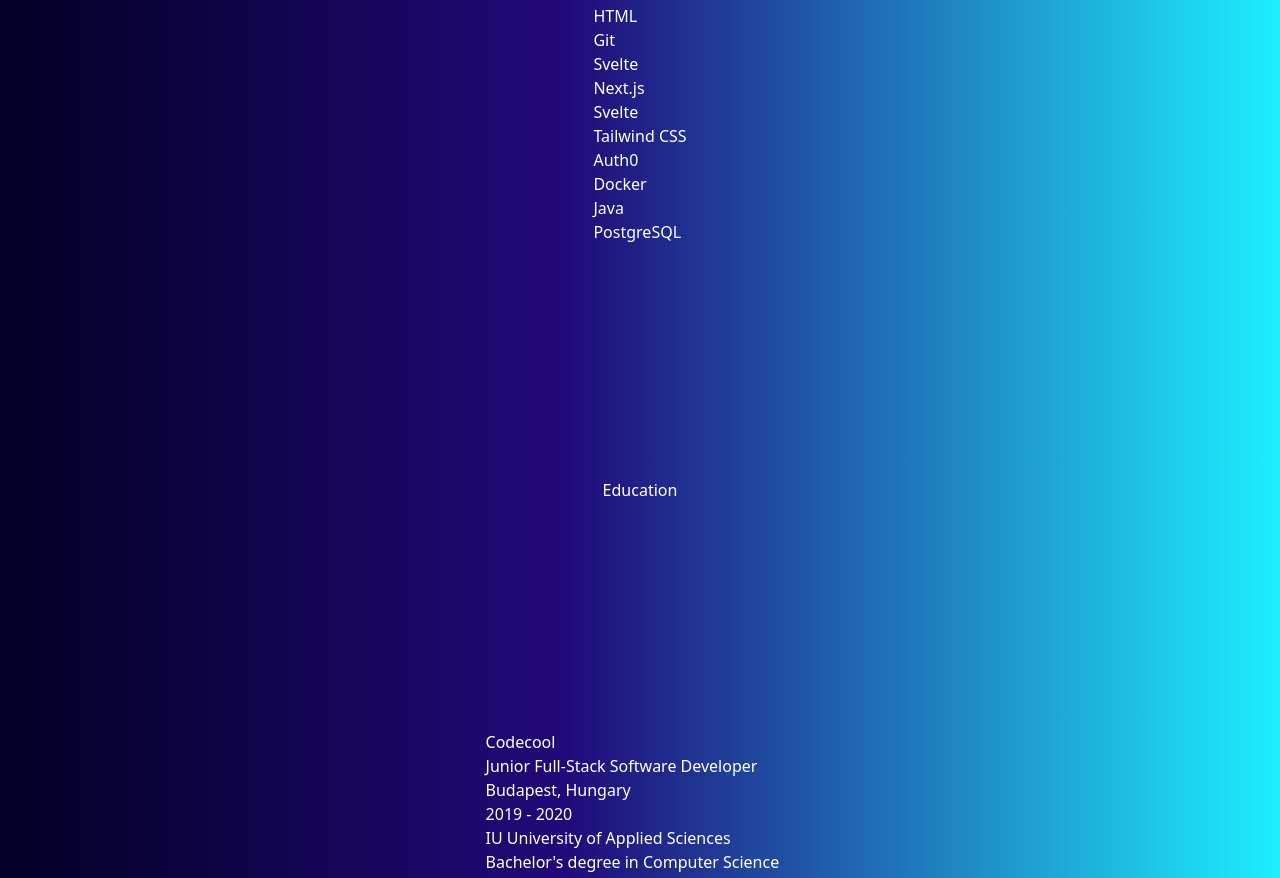
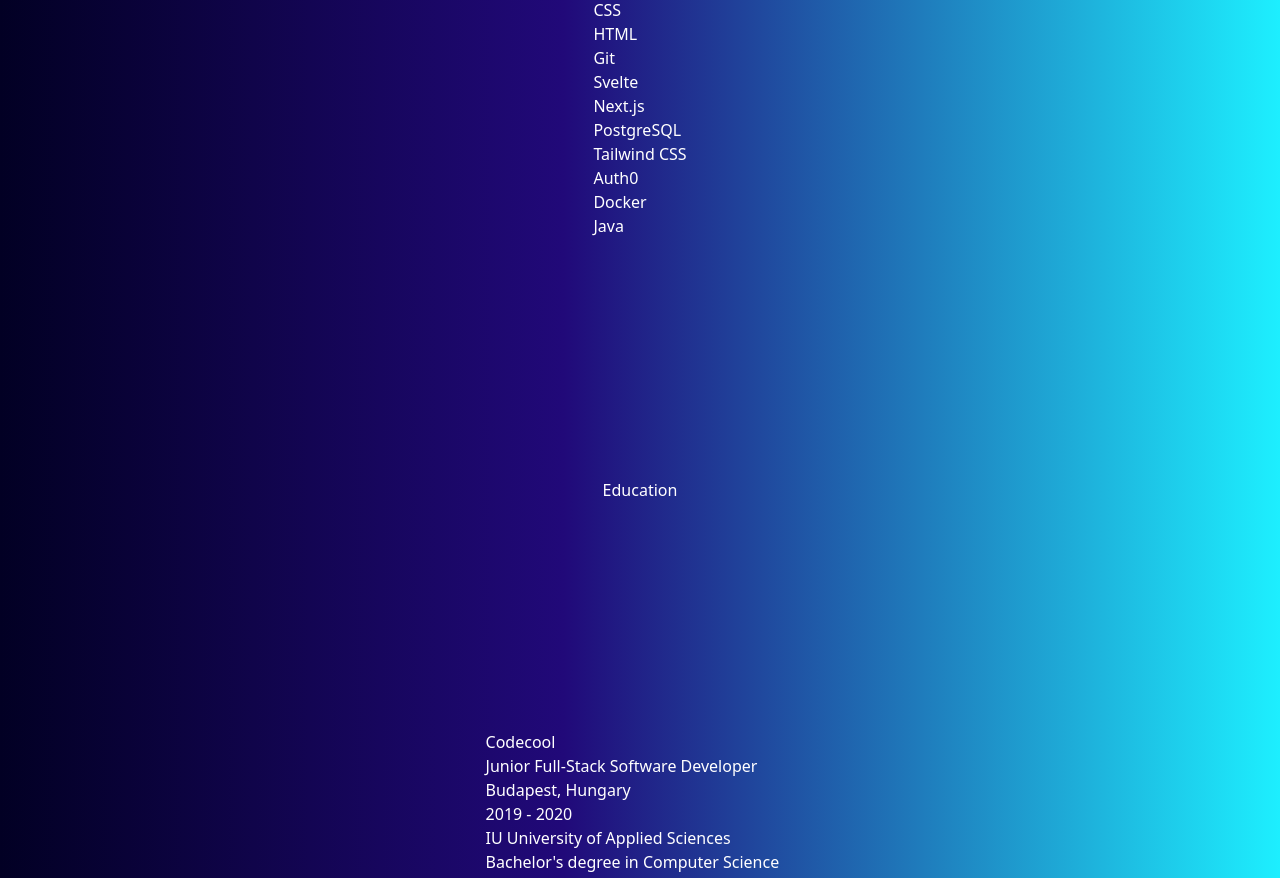
Before and after one commit to SophieH07/portfolio, a React app: page / in a window 1280 px wide. Shown: the part 1316-2194 px from the top of the page. Built offline with nearby package versions, Linux system fonts and the light colour scheme; the HTML template or start-up script is replaced by a standard one.

Commit message:
add project overflow design

```diff
--- a/src/component/TechSkill.jsx
+++ b/src/component/TechSkill.jsx
@@ -38,7 +38,7 @@ const TechSkills = () => {
     },
     {
       id: 10,
-      skill: "Svelte",
+      skill: "PostgreSQL",
     },
     {
       id: 11,
@@ -55,10 +55,6 @@ const TechSkills = () => {
     {
       id: 14,
       skill: "Java",
-    },
-    {
-      id: 15,
-      skill: "PostgreSQL",
     },
   ];
 
```
